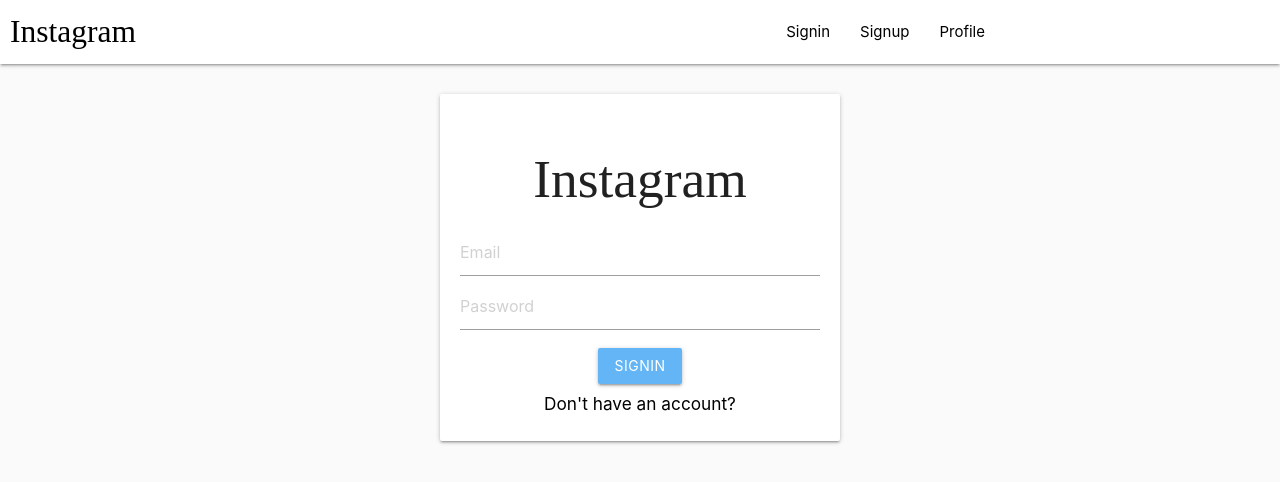
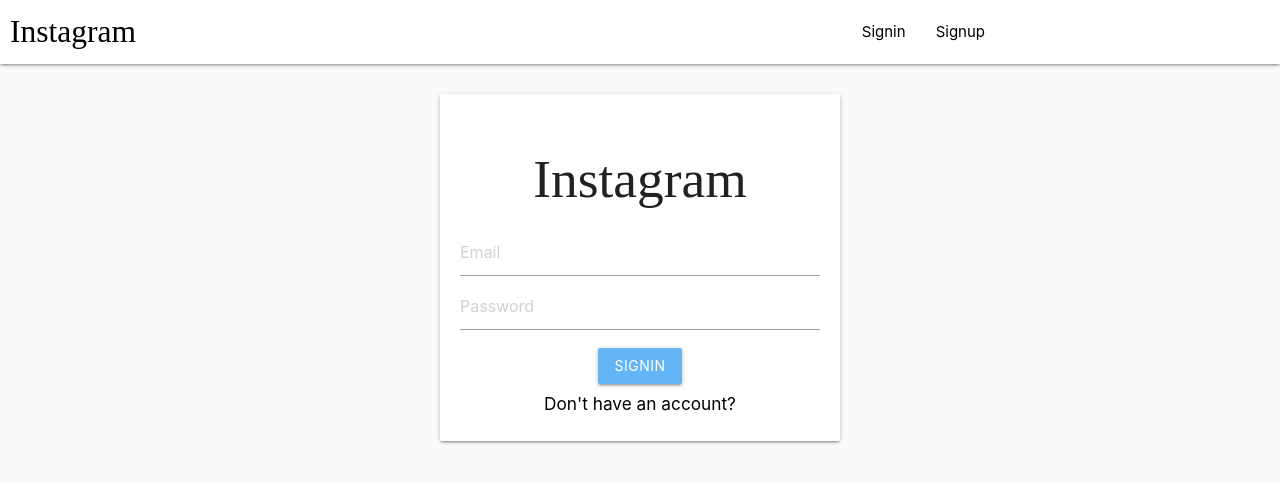
Before and after one commit to aswinavofficial/instagram-clone-clone, a React (Create React App) app: page /signin in a window 1280 px wide. Shown: the top 482 px of the page. Built offline with nearby package versions, Linux system fonts and the light colour scheme; a web font is replaced by a local one.

Commit message:
Logout functionality added

```diff
--- a/src/App.js
+++ b/src/App.js
@@ -1,16 +1,36 @@
-import React from 'react';
+import React, { useEffect, createContext, useReducer, useContext } from 'react';
 import './App.css';
 import Navbar from './components/Navbar'
-import { BrowserRouter, Route } from 'react-router-dom';
+import { BrowserRouter, Route, useHistory, Switch } from 'react-router-dom';
 import Home from './components/screens/Home'
 import Profile from './components/screens/Profile'
 import Signin from './components/screens/Signin'
 import Signup from './components/screens/Signup'
+import { reducer, initialState } from './reducers/userReducer'
 
-function App() {
+export const UserContext = createContext()
+
+
+const Routing = () => {
+
+  const history = useHistory()
+  const { state, dispatch } = useContext(UserContext)
+
+  useEffect(() => {
+
+    const user = JSON.parse(localStorage.getItem("user"))
+
+    if (user) {
+      dispatch({ type: "USER", payload: user })
+      history.push("/")
+    }
+    else {
+      history.push("/signin")
+    }
+  }, [])
+
   return (
-    <BrowserRouter>
-      <Navbar />
+    <Switch>
       <Route exact path="/">
         <Home />
       </Route>
@@ -26,8 +46,24 @@
       <Route path="/profile">
         <Profile />
       </Route>
-    </BrowserRouter>
+    </Switch>
 
+  )
+}
+
+
+
+function App() {
+
+  const [state, dispatch] = useReducer(reducer, initialState)
+
+  return (
+    <UserContext.Provider value={{ state, dispatch }} >
+      <BrowserRouter>
+        <Navbar />
+        <Routing />
+      </BrowserRouter>
+    </UserContext.Provider>
   );
 }
 
--- a/src/components/Navbar.js
+++ b/src/components/Navbar.js
@@ -1,18 +1,50 @@
-import React from 'react'
-import { Link } from 'react-router-dom'
+import React, { useContext } from 'react'
+import { Link, useHistory } from 'react-router-dom'
+import { UserContext } from '../App'
 
 
 
 const NavBar = () => {
+
+    const { state, dispatch } = useContext(UserContext)
+    const history = useHistory()
+
+    const renderList = () => {
+        if (state) {
+            return [
+                <li key="profile"><Link to="/profile">Profile</Link></li>,
+                <li key="logout">
+
+                    <button className="btn waves-effect waves-light #e53935 red darken-1 "
+                        onClick={() => {
+                            localStorage.clear("user")
+                            dispatch({ type: "CLEAR" })
+                            history.push("/signin")
+
+                        }}
+                    >
+                        Logout
+                </button>
+
+                </li>
+            ]
+        }
+        else {
+            return [
+                <li key="signin"><Link to="/signin">Signin</Link></li>,
+                <li key="signup"><Link to="/signup">Signup</Link></li>
+
+            ]
+        }
+    }
     return (
         <nav>
             <div className="nav-wrapper white" >
                 <div className="nav-content">
-                    <Link to="/" className="brand-logo left">Instagram</Link>
+                    <Link to={state ? "/" : "/signin"} className="brand-logo left">Instagram</Link>
                     <ul id="nav-mobile" className="right">
-                        <li><Link to="/signin">Signin</Link></li>
-                        <li><Link to="/signup">Signup</Link></li>
-                        <li><Link to="/profile">Profile</Link></li>
+
+                        {renderList()}
                     </ul>
                 </div>
             </div>
--- a/src/components/screens/Profile.js
+++ b/src/components/screens/Profile.js
@@ -1,6 +1,10 @@
-import React from 'react'
+import React, { useContext } from 'react'
+import { UserContext } from '../../App'
+
 
 const Profile = () => {
+
+    const { state, dispatch } = useContext(UserContext)
 
     return (
         <div className="profile">
@@ -12,7 +16,7 @@
 
                 <div >
 
-                    <h4>a.s.w.i.n_a.v</h4>
+                    <h4>{state ? state.name : "Loading!!!!"}</h4>
                     <div className="stats">
                         <h6>31 posts</h6>
                         <h6>607 followers</h6>
--- a/src/components/screens/Signin.js
+++ b/src/components/screens/Signin.js
@@ -1,10 +1,13 @@
-import React, { useState } from 'react'
+import React, { useState, useContext } from 'react'
 import { Link, useHistory } from 'react-router-dom'
 import M from 'materialize-css'
+
+import { UserContext } from '../../App'
 
 
 const Signin = () => {
 
+    const { state, dispatch } = useContext(UserContext)
     const history = useHistory()
     const [email, setEmail] = useState("")
     const [password, setPassword] = useState("")
@@ -43,7 +46,7 @@
                 }
 
                 M.toast({ html: "Hi " + data.user.name, classes: "#388e3c green darken- 2" })
-
+                dispatch({ type: "USER", payload: data })
                 localStorage.setItem("jwt", data.token)
                 localStorage.setItem("user", JSON.stringify(data.user))
                 history.push("/")
--- /dev/null
+++ b/src/reducers/userReducer.js
@@ -0,0 +1,13 @@
+export const initialState = null
+
+export const reducer = (state, action) => {
+    if (action.type === "USER") {
+        return action.payload
+    }
+
+    if (action.type === "CLEAR") {
+        state = null
+    }
+
+    return state
+}
```
